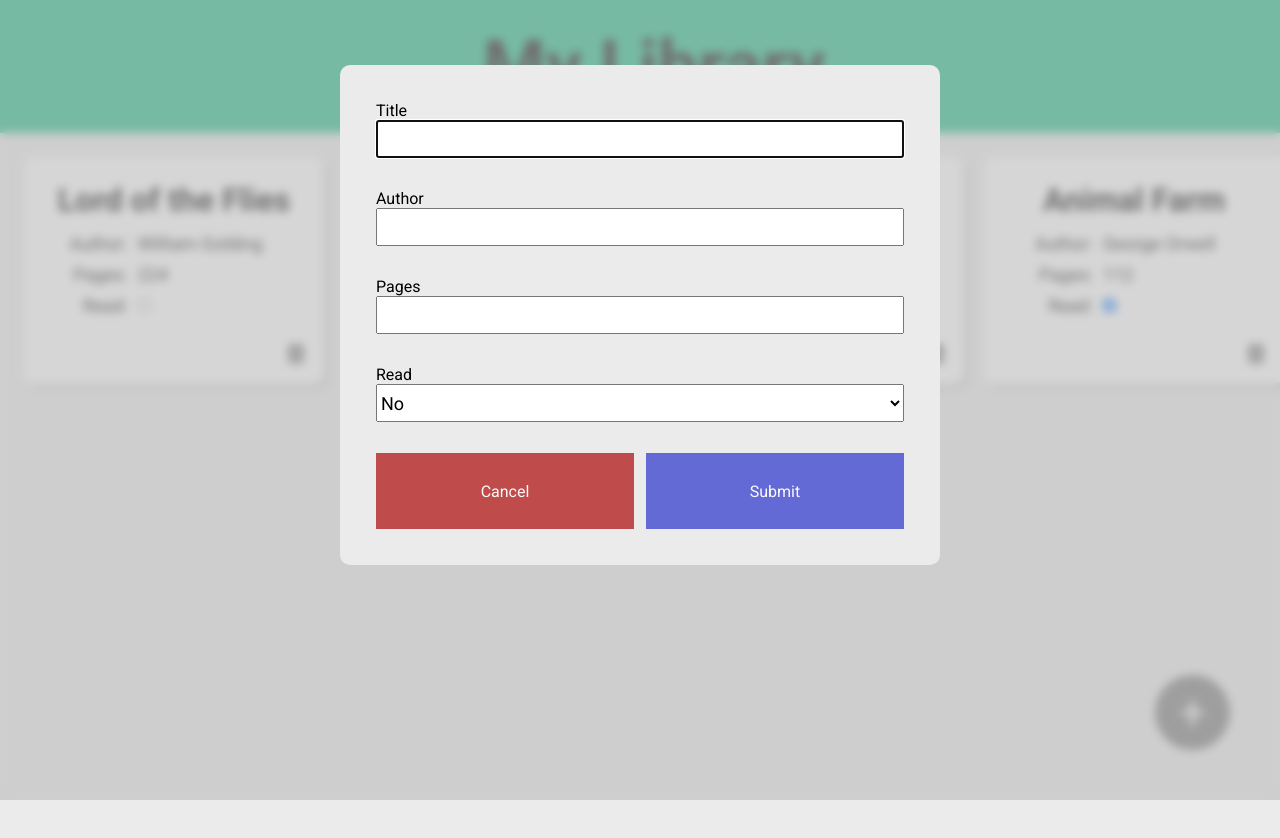
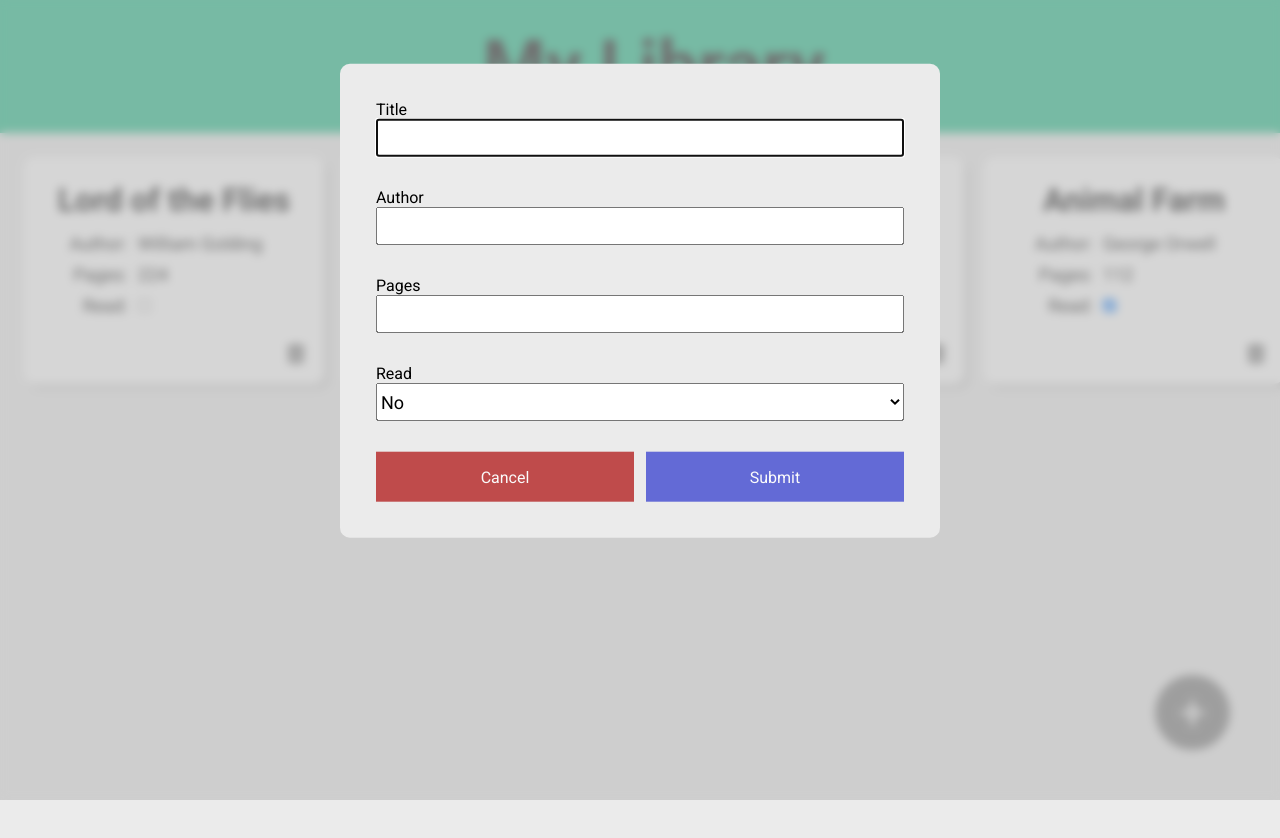
Before and after one commit to endy128/library, a plain HTML site: page index.html in a window 1280 px wide. Both pictures are taken after a click on the button "Add a book". Shown: the top 838 px of the page. Drawn offline with Linux system fonts and the light colour scheme.

Commit message:
Tweak CSS

```diff
--- a/index.html
+++ b/index.html
@@ -35,7 +35,7 @@
                 <span class="error" aria-live="polite"></span>
             </label>
             <label for="beenRead">
-                <span>Read</span>
+                Read
                 <select id="beenRead" name="beenRead">
                     <option value="false">No</option>
                     <option value="true">Yes</option>
--- a/style.css
+++ b/style.css
@@ -35,7 +35,7 @@ html, body {
     display: none;
     grid-template-columns: 1fr;
     /* grid-template-rows: repeat(4, 1fr 2fr) 2fr 2fr; */
-    grid-template-rows: 1fr 1fr 1fr 1fr 1fr;
+    grid-template-rows: 1fr 1fr 1fr 1fr 50px;
     /* grid-template-rows: repeat(5, 75px); */
     gap: 12px;
     width: 600px;
```
